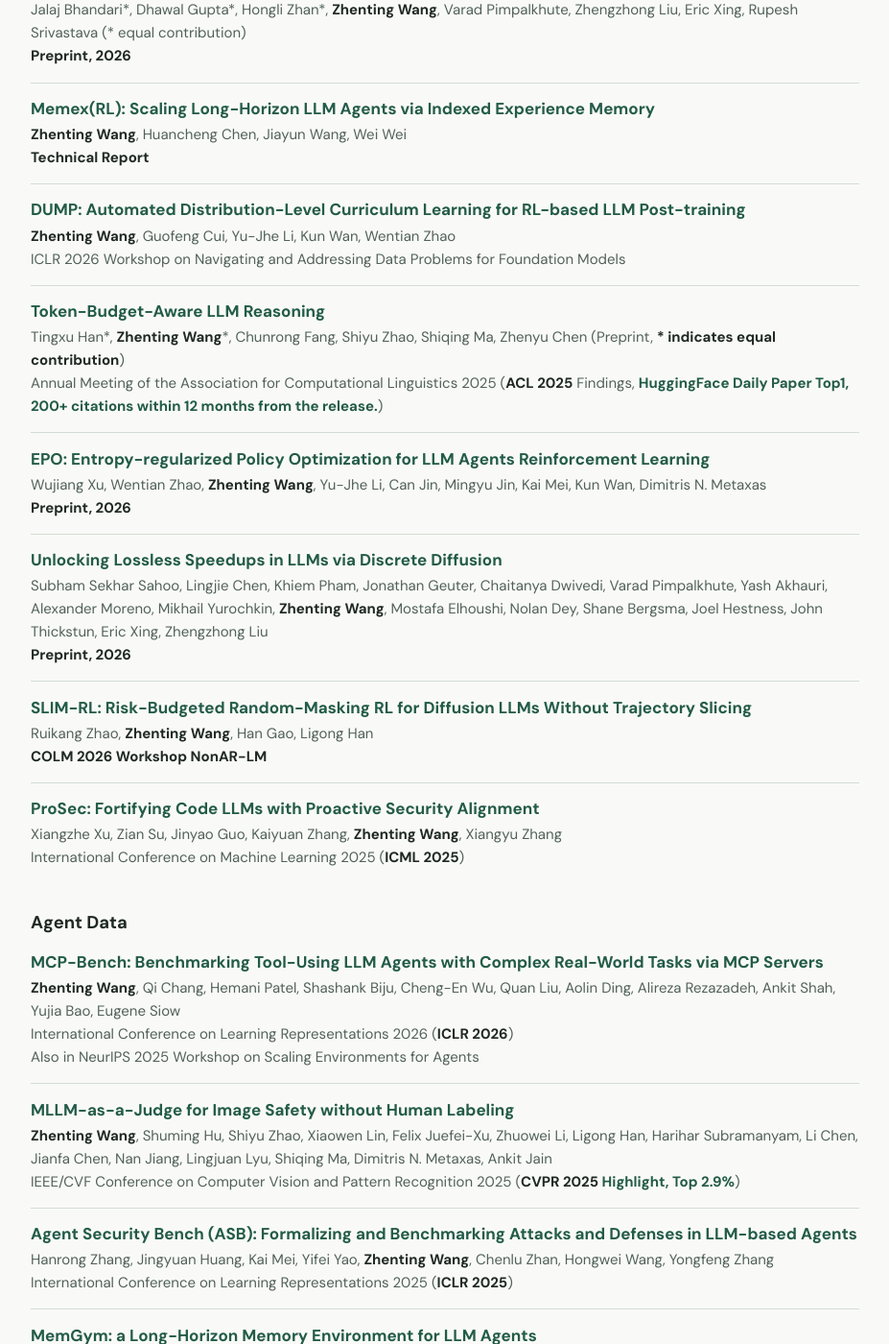
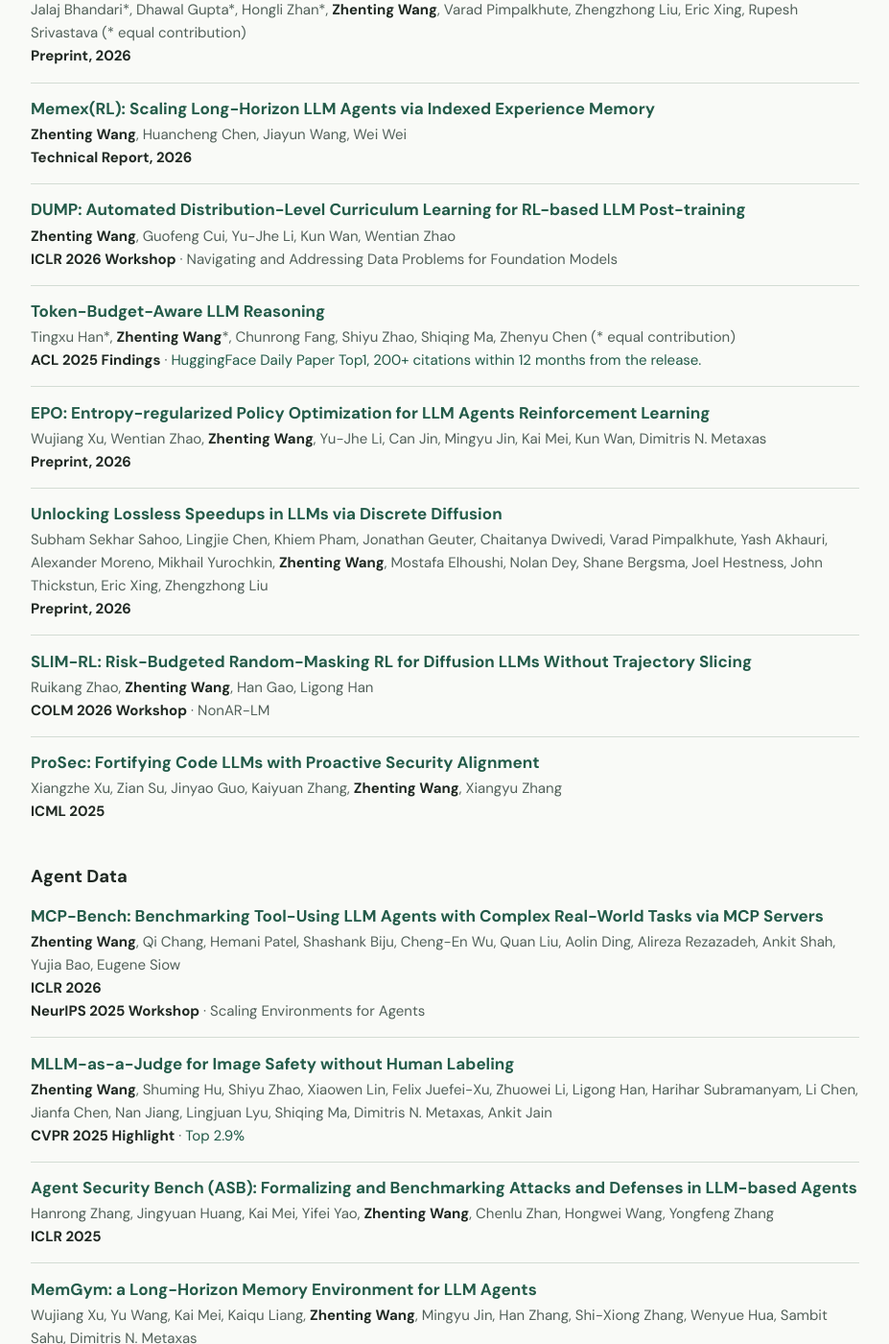
Before and after one commit to ZhentingWang/zhentingwang.github.io, a Jekyll site: the page built from _pages/about.md, in a window 1280 px wide and 1400 px high, scrolled down 1017 px. Shown: the whole window at 96% size, without its empty margins (176-1103 px from the left). Built offline with Jekyll 4.4.1, drawn with Linux system fonts in a browser that asks for light colours; some web fonts are replaced; some of the changed text lies outside the part shown.

Commit message:
Standardize publication venue labels

```diff
--- a/_pages/about.md
+++ b/_pages/about.md
@@ -56,15 +56,15 @@ Jalaj Bhandari\*, Dhawal Gupta\*, Hongli Zhan\*, **Zhenting Wang**, Varad Pimpal
 
 * [Memex(RL): Scaling Long-Horizon LLM Agents via Indexed Experience Memory](https://arxiv.org/pdf/2603.04257)<br>
 **Zhenting Wang**, Huancheng Chen, Jiayun Wang, Wei Wei<br>
-**Technical Report**
+**Technical Report, 2026**
 
 * [DUMP: Automated Distribution-Level Curriculum Learning for RL-based LLM Post-training](https://arxiv.org/pdf/2504.09710)<br>
 **Zhenting Wang**, Guofeng Cui, Yu-Jhe Li, Kun Wan, Wentian Zhao<br>
-ICLR 2026 Workshop on Navigating and Addressing Data Problems for Foundation Models
+**ICLR 2026 Workshop** · Navigating and Addressing Data Problems for Foundation Models
 
 * [Token-Budget-Aware LLM Reasoning](https://arxiv.org/pdf/2412.18547)<br>
-Tingxu Han\*, **Zhenting Wang**\*, Chunrong Fang, Shiyu Zhao, Shiqing Ma, Zhenyu Chen (Preprint, **\* indicates equal contribution**)<br>
-Annual Meeting of the Association for Computational Linguistics 2025 (**ACL 2025** Findings, **<span class="publication-note">HuggingFace Daily Paper Top1, 200+ citations within 12 months from the release.</span>**)
+Tingxu Han\*, **Zhenting Wang**\*, Chunrong Fang, Shiyu Zhao, Shiqing Ma, Zhenyu Chen (\* equal contribution)<br>
+**ACL 2025 Findings** · <span class="publication-note">HuggingFace Daily Paper Top1, 200+ citations within 12 months from the release.</span>
 
 * [EPO: Entropy-regularized Policy Optimization for LLM Agents Reinforcement Learning](https://arxiv.org/pdf/2509.22576)<br>
 Wujiang Xu, Wentian Zhao, **Zhenting Wang**, Yu-Jhe Li, Can Jin, Mingyu Jin, Kai Mei, Kun Wan, Dimitris N. Metaxas<br>
@@ -76,26 +76,26 @@ Subham Sekhar Sahoo, Lingjie Chen, Khiem Pham, Jonathan Geuter, Chaitanya Dwived
 
 * [SLIM-RL: Risk-Budgeted Random-Masking RL for Diffusion LLMs Without Trajectory Slicing](https://arxiv.org/abs/2607.00208)<br>
 Ruikang Zhao, **Zhenting Wang**, Han Gao, Ligong Han<br>
-**COLM 2026 Workshop NonAR-LM**
+**COLM 2026 Workshop** · NonAR-LM
 
 * [ProSec: Fortifying Code LLMs with Proactive Security Alignment](https://arxiv.org/pdf/2411.12882)<br>
 Xiangzhe Xu, Zian Su, Jinyao Guo, Kaiyuan Zhang, **Zhenting Wang**, Xiangyu Zhang<br>
-International Conference on Machine Learning 2025 (**ICML 2025**)
+**ICML 2025**
 
 ### Agent Data
 
 * [MCP-Bench: Benchmarking Tool-Using LLM Agents with Complex Real-World Tasks via MCP Servers](https://arxiv.org/pdf/2508.20453)<br>
 **Zhenting Wang**, Qi Chang, Hemani Patel, Shashank Biju, Cheng-En Wu, Quan Liu, Aolin Ding, Alireza Rezazadeh, Ankit Shah, Yujia Bao, Eugene Siow<br>
-International Conference on Learning Representations 2026 (**ICLR 2026**)<br>
-Also in NeurIPS 2025 Workshop on Scaling Environments for Agents
+**ICLR 2026**<br>
+**NeurIPS 2025 Workshop** · Scaling Environments for Agents
 
 * [MLLM-as-a-Judge for Image Safety without Human Labeling](https://arxiv.org/pdf/2501.00192)<br>
 **Zhenting Wang**, Shuming Hu, Shiyu Zhao, Xiaowen Lin, Felix Juefei-Xu, Zhuowei Li, Ligong Han, Harihar Subramanyam, Li Chen, Jianfa Chen, Nan Jiang, Lingjuan Lyu, Shiqing Ma, Dimitris N. Metaxas, Ankit Jain<br>
-IEEE/CVF Conference on Computer Vision and Pattern Recognition 2025 (**CVPR 2025 <span class="publication-note">Highlight, Top 2.9%</span>**)
+**CVPR 2025 Highlight** · <span class="publication-note">Top 2.9%</span>
 
 * [Agent Security Bench (ASB): Formalizing and Benchmarking Attacks and Defenses in LLM-based Agents](https://arxiv.org/pdf/2410.02644)<br>
 Hanrong Zhang, Jingyuan Huang, Kai Mei, Yifei Yao, **Zhenting Wang**, Chenlu Zhan, Hongwei Wang, Yongfeng Zhang<br>
-International Conference on Learning Representations 2025 (**ICLR 2025**)
+**ICLR 2025**
 
 * [MemGym: a Long-Horizon Memory Environment for LLM Agents](https://arxiv.org/abs/2605.20833)<br>
 Wujiang Xu, Yu Wang, Kai Mei, Kaiqu Liang, **Zhenting Wang**, Mingyu Jin, Han Zhang, Shi-Xiong Zhang, Wenyue Hua, Sambit Sahu, Dimitris N. Metaxas<br>
@@ -109,35 +109,35 @@ Yang Zhou, Mingyu Zhao, **Zhenting Wang**, Difei Gu, Bangwei Guo, Ruosong Ye, Li
 
 * [Evaluating and Mitigating IP Infringement in Visual Generative AI](https://arxiv.org/pdf/2406.04662)<br>
 **Zhenting Wang**, Chen Chen, Vikash Sehwag, Minzhou Pan, Lingjuan Lyu<br>
-International Conference on Machine Learning 2025 (**ICML 2025**)
+**ICML 2025**
 
 * [A Single Layer to Explain Them All: Understanding Massive Activations in Large Language Models](https://arxiv.org/pdf/2605.08504)<br>
 Zeru Shi, **Zhenting Wang**, Fan Yang, Qifan Wang, Ruixiang Tang<br>
-International Conference on Machine Learning 2026 (**ICML 2026**)
+**ICML 2026**
 
 * [Accelerating Multimodal Large Language Models by Searching Optimal Vision Token Reduction](https://arxiv.org/pdf/2412.00556)<br>
 Shiyu Zhao, **Zhenting Wang**, Felix Juefei-Xu, Xide Xia, Miao Liu, Xiaofang Wang, Mingfu Liang, Ning Zhang, Dimitris N. Metaxas, Licheng Yu<br>
-IEEE/CVF Conference on Computer Vision and Pattern Recognition 2025 (**CVPR 2025**)
+**CVPR 2025**
 
 * [Exploring Concept Depth: How Large Language Models Acquire Knowledge at Different Layers?](https://arxiv.org/pdf/2404.07066.pdf)<br>
-Mingyu Jin, Qinkai Yu, Jingyuan Huang, Qingcheng Zeng, **Zhenting Wang**, Wenyue Hua, Haiyan Zhao, Kai Mei, Yanda Meng, Kaize Ding, Fan Yang, Mengnan Du, Yongfeng Zhang
-International Conference on Computational Linguistics 2025 (**COLING 2025**)
+Mingyu Jin, Qinkai Yu, Jingyuan Huang, Qingcheng Zeng, **Zhenting Wang**, Wenyue Hua, Haiyan Zhao, Kai Mei, Yanda Meng, Kaize Ding, Fan Yang, Mengnan Du, Yongfeng Zhang<br>
+**COLING 2025**
 
 * [Visual Agents as Fast and Slow Thinkers](https://arxiv.org/pdf/2408.08862)<br>
 Guangyan Sun, Mingyu Jin, **Zhenting Wang**, Cheng-Long Wang, Siqi Ma, Qifan Wang, Ying Nian Wu, Yongfeng Zhang, Dongfang Liu<br>
-International Conference on Learning Representations 2025 (**ICLR 2025**)
+**ICLR 2025**
 
 * [The Hidden Life of Tokens: Reducing Hallucination of Large Vision-Language Models Via Visual Information Steering](https://arxiv.org/abs/2502.03628)<br>
 Zhuowei Li, Haizhou Shi, Yunhe Gao, Di Liu, **Zhenting Wang**, Yuxiao Chen, Ting Liu, Long Zhao, Hao Wang, Dimitris N. Metaxas<br>
-International Conference on Machine Learning 2025 (**ICML 2025**)
+**ICML 2025**
 
 * [ProLLM: Protein Chain-of-Thoughts Enhanced LLM for Protein-Protein Interaction Prediction](https://www.biorxiv.org/content/10.1101/2024.04.18.590025v1.full.pdf)<br>
 Mingyu Jin, Haochen Xue, **Zhenting Wang**, Boming Kang, Ruosong Ye, Kaixiong Zhou, Mengnan Du, Yongfeng Zhang<br>
-Conference on Language Modeling 2024 (**COLM 2024**)
+**COLM 2024**
 
 * [UNICORN: A Unified Backdoor Trigger Inversion Framework](https://arxiv.org/abs/2304.02786)<br>
 **Zhenting Wang**, Kai Mei, Juan Zhai, Shiqing Ma<br>
-International Conference on Learning Representations 2023 (**ICLR 2023 <span class="publication-note">Spotlight, Top 5.7%</span>**)
+**ICLR 2023 Spotlight** · <span class="publication-note">Top 5.7%</span>
 
 </div>
 </section>
```
Also changed, not shown: other parts of _pages/about.md (+1 -1 lines).
